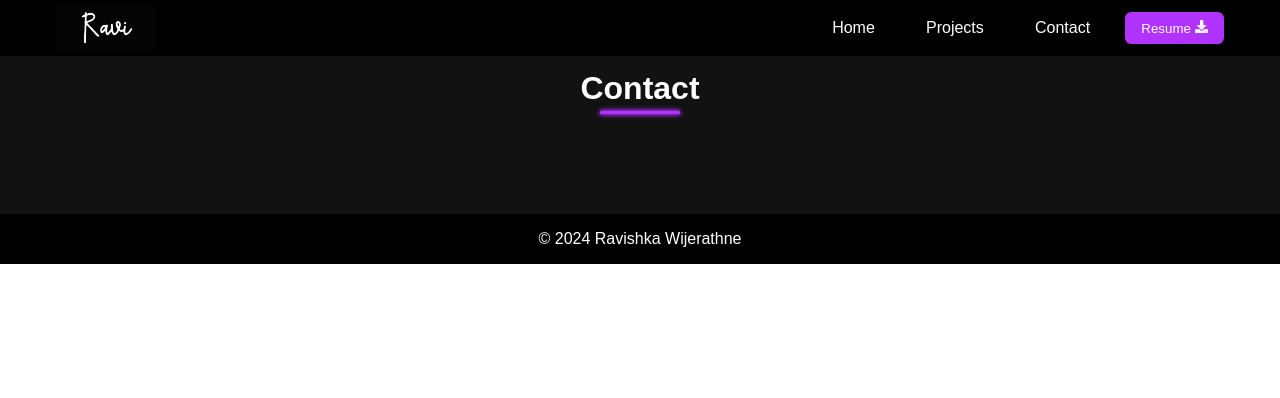
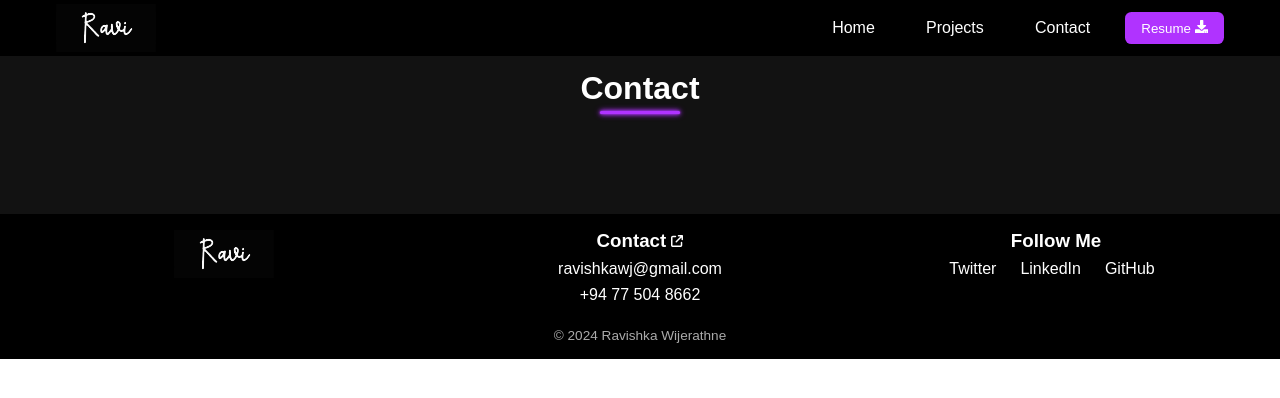
Before and after one commit to ravishkaw/My-Portfolio, a React (Vite) app: page /contact-me in a window 1280 px wide. Shown: the top 398 px of the page. Built offline with nearby package versions, Linux system fonts and the light colour scheme; no server answers.

Commit message:
updated to some footer

```diff
--- a/src/components/Footer/Footer.css
+++ b/src/components/Footer/Footer.css
@@ -2,6 +2,56 @@ footer {
   background-color: var(--primary-black);
   color: var(--primary-white);
   width: 100%;
+  padding: 1rem;
   text-align: center;
-  padding: 1rem;
 }
+
+.footer-container {
+  display: grid;
+  justify-items: center;
+}
+
+.footer-contact p,
+.footer-social ul {
+  margin: 0.5rem 0;
+}
+
+.footer-contact a,
+.footer-social a {
+  text-decoration: none;
+}
+
+.footer-contact a:hover,
+.footer-social a:hover {
+  text-decoration: underline;
+}
+
+.new-window-icon {
+  font-size: 0.75rem;
+}
+
+.footer-social ul {
+  list-style: none;
+  padding: 0;
+}
+
+.footer-social ul li {
+  display: inline-block;
+  margin-right: 1rem;
+}
+
+.social-icons i {
+  margin-right: 0.5rem;
+}
+
+.footer-bottom {
+  margin-top: 1rem;
+  font-size: 0.85rem;
+  color: #aaa;
+}
+
+@media screen and (min-width: 768px) {
+  .footer-container {
+    grid-template-columns: repeat(3, 1fr);
+  }
+}
--- a/src/components/Footer/Footer.jsx
+++ b/src/components/Footer/Footer.jsx
@@ -1,9 +1,65 @@
+import { FaArrowUpRightFromSquare } from "react-icons/fa6";
+
+import logo from "../../assets/logo.svg";
 import "./Footer.css";
 
 const Footer = () => {
   return (
-    <footer>
-      <p> &copy; {new Date().getFullYear()} Ravishka Wijerathne</p>
+    <footer className="footer">
+      <div className="footer-container">
+        <img src={logo} alt="logo" className="nav-logo" />
+        <div className="footer-contact">
+          <h3>
+            Contact{" "}
+            <span className="new-window-icon">
+              <FaArrowUpRightFromSquare />
+            </span>
+          </h3>
+          <p>
+            <a href="mailto:ravishkawj@gmail.com">ravishkawj@gmail.com</a>
+          </p>
+          <p>
+            <a href="tel:+94775048662">+94 77 504 8662</a> {/* Optional */}
+          </p>
+        </div>
+
+        <div className="footer-social">
+          <h3>Follow Me</h3>
+          <ul className="social-icons">
+            <li>
+              <a
+                href="https://twitter.com/"
+                target="_blank"
+                rel="noopener noreferrer"
+              >
+                <i className="fab fa-twitter"></i> Twitter
+              </a>
+            </li>
+            <li>
+              <a
+                href="https://linkedin.com/"
+                target="_blank"
+                rel="noopener noreferrer"
+              >
+                <i className="fab fa-linkedin"></i> LinkedIn
+              </a>
+            </li>
+            <li>
+              <a
+                href="https://github.com/"
+                target="_blank"
+                rel="noopener noreferrer"
+              >
+                <i className="fab fa-github"></i> GitHub
+              </a>
+            </li>
+          </ul>
+        </div>
+      </div>
+
+      <div className="footer-bottom">
+        <p> &copy; {new Date().getFullYear()} Ravishka Wijerathne</p>
+      </div>
     </footer>
   );
 };
```
